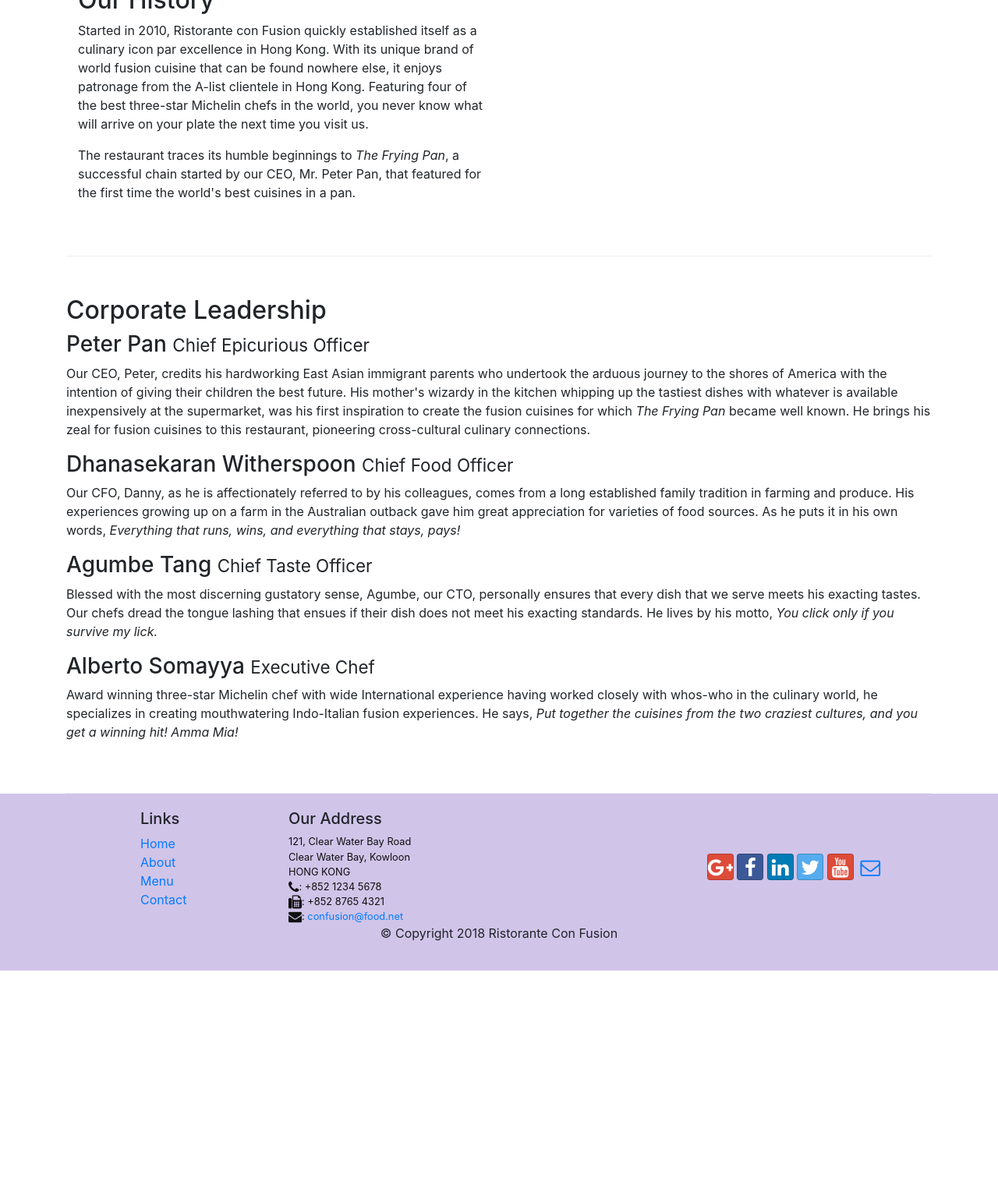
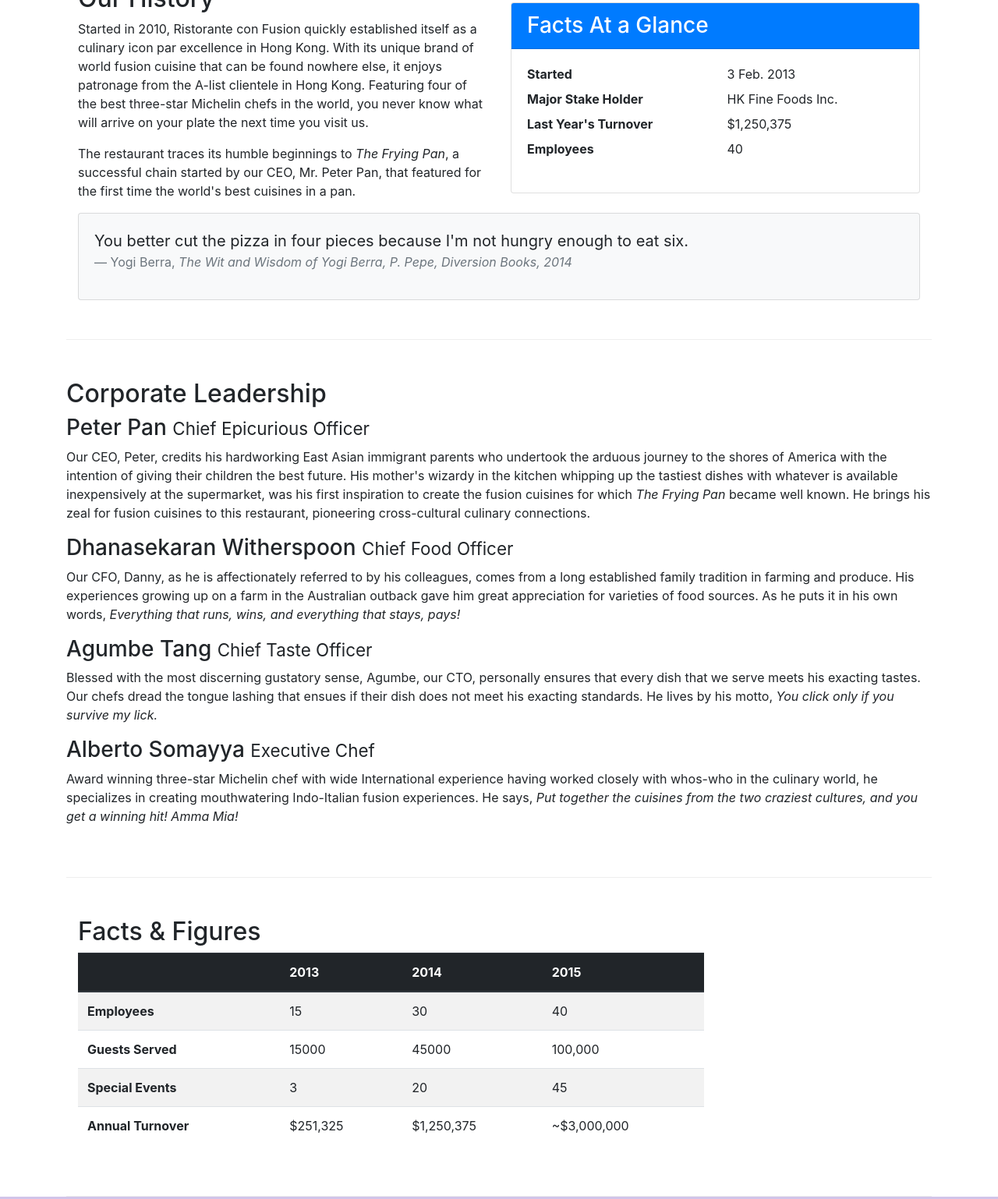
Before and after one commit to azharuddin207/Bootstrap, a website: page aboutus.html in a window 1280 px wide. Shown: the part 536-2074 px from the top of the page at 78% size. Before the commit the page ends 1781 px from the top, so only its background shows below. Drawn offline with nearby package versions, Linux system fonts and the light colour scheme.

Commit message:
Tables and Cards

```diff
--- a/aboutus.html
+++ b/aboutus.html
@@ -66,14 +66,45 @@
         </div>
 
         <div class="row row-content align-items-center">
-            <div class="col-12 col-sm-6 order-sm-last">
+            <div class="col-12 col-sm-6 order-sm-first">
                 <h2>Our History</h2>
                 <p>Started in 2010, Ristorante con Fusion quickly established itself as a culinary icon par excellence in Hong Kong. With its unique brand of world fusion cuisine that can be found nowhere else, it enjoys patronage from the A-list clientele in Hong Kong.  Featuring four of the best three-star Michelin chefs in the world, you never know what will arrive on your plate the next time you visit us.</p>
                 <p>The restaurant traces its humble beginnings to <em>The Frying Pan</em>, a successful chain started by our CEO, Mr. Peter Pan, that featured for the first time the world's best cuisines in a pan.</p>
             </div>
-            <div>
+            <div class="col-12 col-sm-6">
+                    <div class="card">
+                        <h3 class="card-header bg-primary text-white">Facts At a Glance</h3>
+                        <div class="card-body">
+                            <dl class="row">
+                                <dt class="col-6">Started</dt>
+                                <dd class="col-6">3 Feb. 2013</dd>
+                                <dt class="col-6">Major Stake Holder</dt>
+                                <dd class="col-6">HK Fine Foods Inc.</dd>
+                                <dt class="col-6">Last Year's Turnover</dt>
+                                <dd class="col-6">$1,250,375</dd>
+                                <dt class="col-6">Employees</dt>
+                                <dd class="col-6">40</dd>
+                            </dl>
+                        </div>
+                    </div>
             </div>
-        </div>
+                    <div class="col-12">
+                            <div class="card card-body bg-light">
+                                <blockquote class="blockquote">
+                                    <p class="mb-0">You better cut the pizza in four pieces because
+                                        I'm not hungry enough to eat six.</p>
+                                    <footer class="blockquote-footer">Yogi Berra,
+                                        <cite title="Source Title">The Wit and Wisdom of Yogi Berra,
+                                        P. Pepe, Diversion Books, 2014</cite>
+                                    </footer>
+                                </blockquote>
+                            </div>
+                        </div>
+                </div>
+
+
+
+
 
 
         <div class="row row-content align-items-center">
@@ -89,7 +120,51 @@
                 <p class="d-none d-sm-block">Award winning three-star Michelin chef with wide International experience having worked closely with whos-who in the culinary world, he specializes in creating mouthwatering Indo-Italian fusion experiences. He says, <em>Put together the cuisines from the two craziest cultures, and you get a winning hit! Amma Mia!</em></p>
             </div>
        </div>
-
+       <div class="row row-content">
+            <div class="col-12 col-sm-9">
+                <h2>Facts &amp; Figures</h2>
+                <div class="table-responsive">
+                        <table class="table table-striped">
+                            <thead class="thead-dark">
+                                <tr>
+                                    <th>&nbsp;</th>
+                                    <th>2013</th>
+                                    <th>2014</th>
+                                    <th>2015</th>
+                                </tr>
+                            </thead>
+                            <tbody>
+                                <tr>
+                                    <th>Employees</th>
+                                    <td>15</td>
+                                    <td>30</td>
+                                    <td>40</td>
+                                </tr>
+                                <tr>
+                                    <th>Guests Served</th>
+                                    <td>15000</td>
+                                    <td>45000</td>
+                                    <td>100,000</td>
+                                </tr>
+                                <tr>
+                                    <th>Special Events</th>
+                                    <td>3</td>
+                                    <td>20</td>
+                                    <td>45</td>
+                                </tr>
+                                <tr>
+                                    <th>Annual Turnover</th>
+                                    <td>$251,325</td>
+                                    <td>$1,250,375</td>
+                                    <td>~$3,000,000</td>
+                                </tr>
+                            </tbody>
+                        </table>
+                    </div>
+            </div>
+             <div class="col-12 col-sm-3">
+            </div>
+       </div>
     </div>
 
     <footer class="footer">
```
